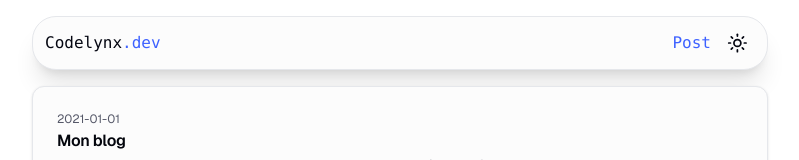
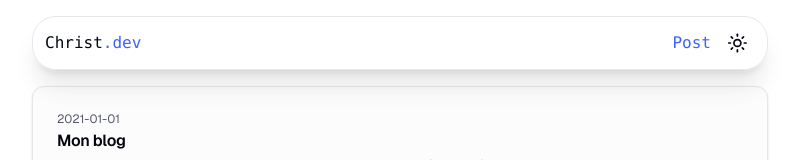
Before and after one commit to Christ-YAO/mdx-blog, a Next.js app: page / in a window 1280 px wide. Shown: the top 160 px of the page, without its empty margins (240-1039 px from the left). Built offline with nearby package versions, Linux system fonts and the light colour scheme.

Commit message:
change blog name

```diff
--- a/src/components/Header.tsx
+++ b/src/components/Header.tsx
@@ -1,18 +1,20 @@
 import Link from 'next/link'
-import React from 'react'
 import { ThemeToggle } from './theme/ThemeToggle'
+// import Headroom from 'react-headroom'
 
 export const Header = () => {
     return (
-        <header className="flex items-center justify-center border px-3 py-2 gap-2 bg-card shadow-xl rounded-3xl my-4 font-mono">
-            <p>
-                Codelynx<span className="text-primary">.dev</span>
-            </p>
+        // <Headroom>
+        <div className="flex items-center justify-center border px-3 py-2 gap-2 shadow-xl rounded-3xl my-4 font-mono top-4 z-10 backdrop:filter backdrop-blur-lg">
+            <Link href="/">
+                Christ<span className="text-primary">.dev</span>
+            </Link>
             <div className="ml-auto"></div>
             <Link href="/" className='text-primary hover:underline'>
                 Post
             </Link>
             <ThemeToggle />
-        </header>
+        </div>
+        // </Headroom>
     )
 }
```
